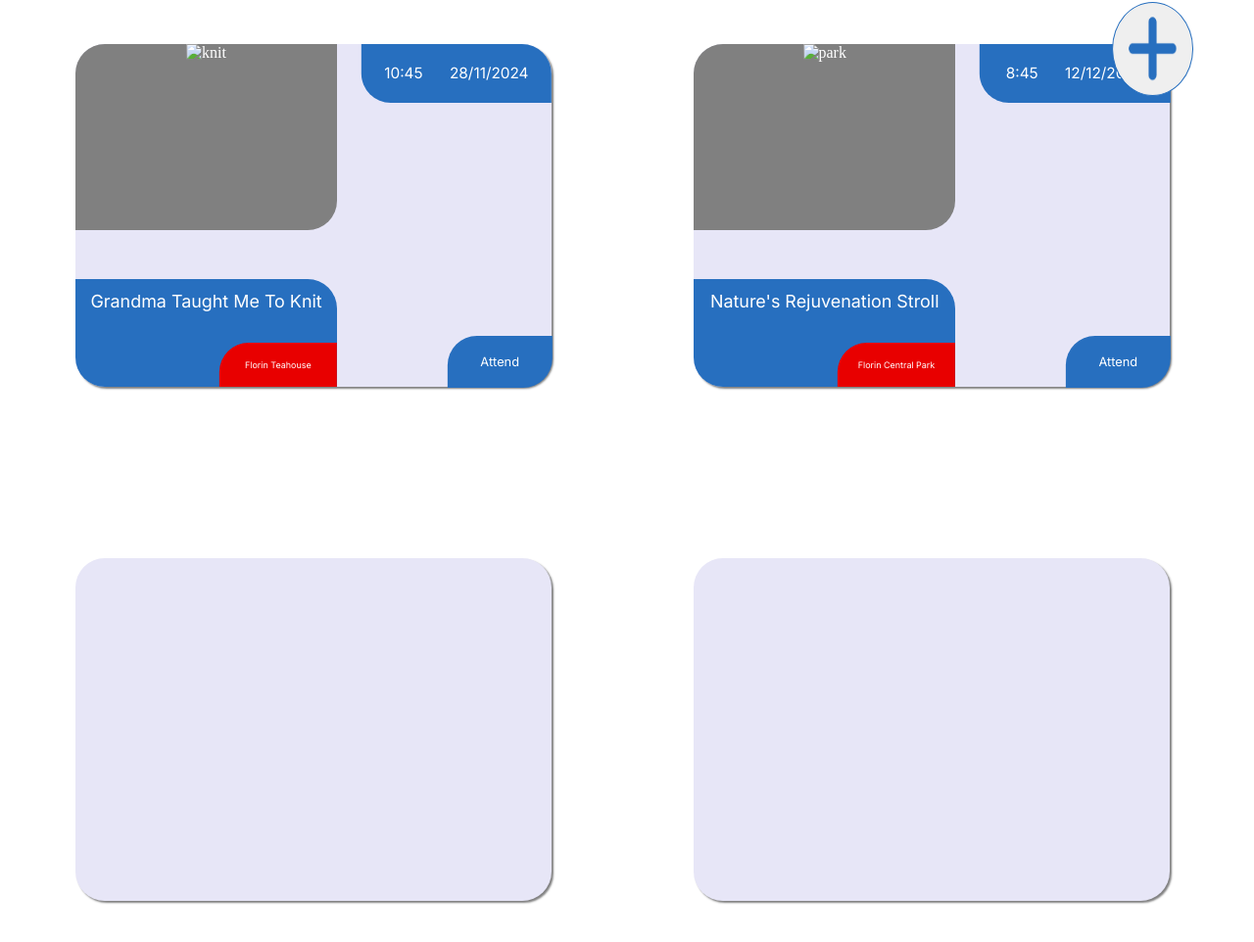
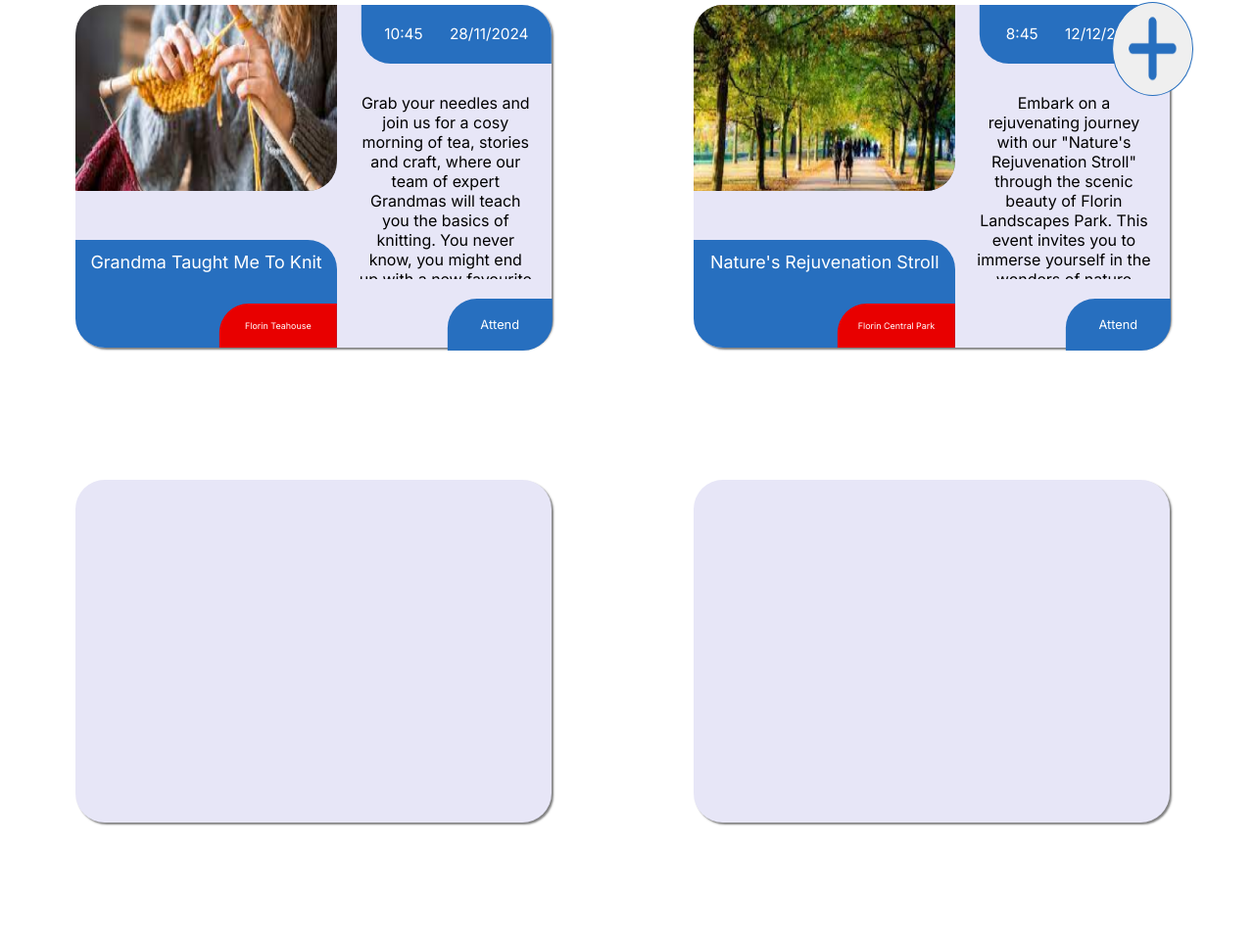
Before and after one commit to nishandudakia/florish, a website: page client/index.html in a window 1280 px wide. Shown: the part 682-1644 px from the top of the page at 98% size. Drawn offline with Linux system fonts and the light colour scheme.

Commit message:
Put placeholder text and images in index.html

```diff
--- a/client/index.html
+++ b/client/index.html
@@ -18,7 +18,7 @@
     </div>
     <div class="card" id="card1">
         <div class="cardimgcontainer">
-            <img class="cardimg" src="./assets/library.jpeg" alt="library">
+            <img class="cardimg" src="./assets/library.png" alt="library">
         </div>
         <div class="datecontainer">
             <p class="date">16:30&ensp;&ensp;&ensp; 15/10/2024</p>
@@ -30,6 +30,7 @@
             </div>
         </div>
         <div class="descriptioncontainer">
+            <p class="description">Step into a world of wonder and imagination at Florin Library's "Enchanting Tales: Story Time" event. Join us for an afternoon filled with captivating stories, interactive activities, and a magical atmosphere that will ignite the love for storytelling in readers of all ages</p>
         </div>
         <button class="attendingbutton">
             <p class="attendingtext">Attend</p>
@@ -37,7 +38,7 @@
     </div>
     <div class="card" id="card2">
         <div class="cardimgcontainer">
-            <img class="cardimg" src="./assets/recycle.jpeg" alt="recycle">
+            <img class="cardimg" src="./assets/recycle.png" alt="recycle">
         </div>
         <div class="datecontainer">
             <p class="date">10:20&ensp;&ensp;&ensp; 06/11/2024</p>
@@ -49,6 +50,7 @@
             </div>
         </div>
         <div class="descriptioncontainer">
+            <p class="description">Join us for an engaging and informative workshop on embracing a more sustainable lifestyle through the mantra of "Reuse, Don't Recycle!" Taking place at the Recycling Centre, this event aims to shift our focus from traditional recycling methods to the power of reuse in reducing waste and conserving resources.</p>
         </div>
         <button class="attendingbutton">
             <p class="attendingtext">Attend</p>
@@ -56,7 +58,7 @@
     </div>
     <div class="card" id="card3">
         <div class="cardimgcontainer">
-            <img class="cardimg" src="./assets/knit.jpeg" alt="knit">
+            <img class="cardimg" src="./assets/knit.png" alt="knit">
         </div>
         <div class="datecontainer">
             <p class="date">10:45&ensp;&ensp;&ensp; 28/11/2024</p>
@@ -68,6 +70,7 @@
             </div>
         </div>
         <div class="descriptioncontainer">
+            <p class="description">Grab your needles and join us for a cosy morning of tea, stories and craft, where our team of expert Grandmas will teach you the basics of knitting. You never know, you might end up with a new favourite hobby!</p>
         </div>
         <button class="attendingbutton">
             <p class="attendingtext">Attend</p>
@@ -75,7 +78,7 @@
     </div>
     <div class="card" id="card4">
         <div class="cardimgcontainer">
-            <img class="cardimg" src="./assets/park.jpeg" alt="park">
+            <img class="cardimg" src="./assets/park.png" alt="park">
         </div>
         <div class="datecontainer">
             <p class="date">8:45&ensp;&ensp;&ensp; 12/12/2024</p>
@@ -87,6 +90,7 @@
             </div>
         </div>
         <div class="descriptioncontainer">
+            <p class="description">Embark on a rejuvenating journey with our "Nature's Rejuvenation Stroll" through the scenic beauty of Florin Landscapes Park. This event invites you to immerse yourself in the wonders of nature while embracing sustainable practices to protect and preserve our beloved environment.</p>
         </div>
         <button class="attendingbutton">
             <p class="attendingtext">Attend</p>
--- a/client/styles/index.css
+++ b/client/styles/index.css
@@ -20,29 +20,29 @@
 
 #card3 {
     left: 6%;
-    top: 230px;
+    top: 0px;
 }
 
 #card4 {
     left: 17%;
-    top: 230px;
+    top: 0px;
 }
 
 #card5 {
     left: 6%;
-    top: 360px;
+    top: -100px;
 }
 
 #card6 {
     left: 17%;
-    top: 360px;
+    top: -100px;
 }
 
 .footer {
     position: relative;
     height: 20px;
     width: 100%;
-    bottom: -420px;
+    bottom: 0px;
     background-color: #FFFFFF;
 }
 
@@ -53,6 +53,7 @@
     width: 55%;
     background-color: grey;
     border-radius: 30px 0px 30px 0px;
+    overflow: hidden;
 }
 
 .cardimg {
@@ -120,16 +121,28 @@
 
 .descriptioncontainer {
     position: relative;
+    height: 190px;
     width: 37%;
-    transform: translate(160%, -260px);
+    transform: translate(160%, -270px);
     text-align: center;
     font-family: 'Inter', sans-serif;
+    overflow: scroll;
+    -ms-overflow-style: none;
+    scrollbar-width: none;
+}
+
+.descriptioncontainer::-webkit-scrollbar {
+    display: none;
+}
+
+.description {
+    display:inline;
 }
 
 .attendingbutton {
     color: #FFFFFF;
     border: 0px;
-    transform: translate(355%, -62px);
+    transform: translate(355%, -250px);
     border-radius: 30px 0px 30px 0px;
     width: 22%;
     height: 15%;
```
Also changed, not shown: client/assets/knit.png (added), client/assets/park.png (added), client/assets/recycle.png (added).
